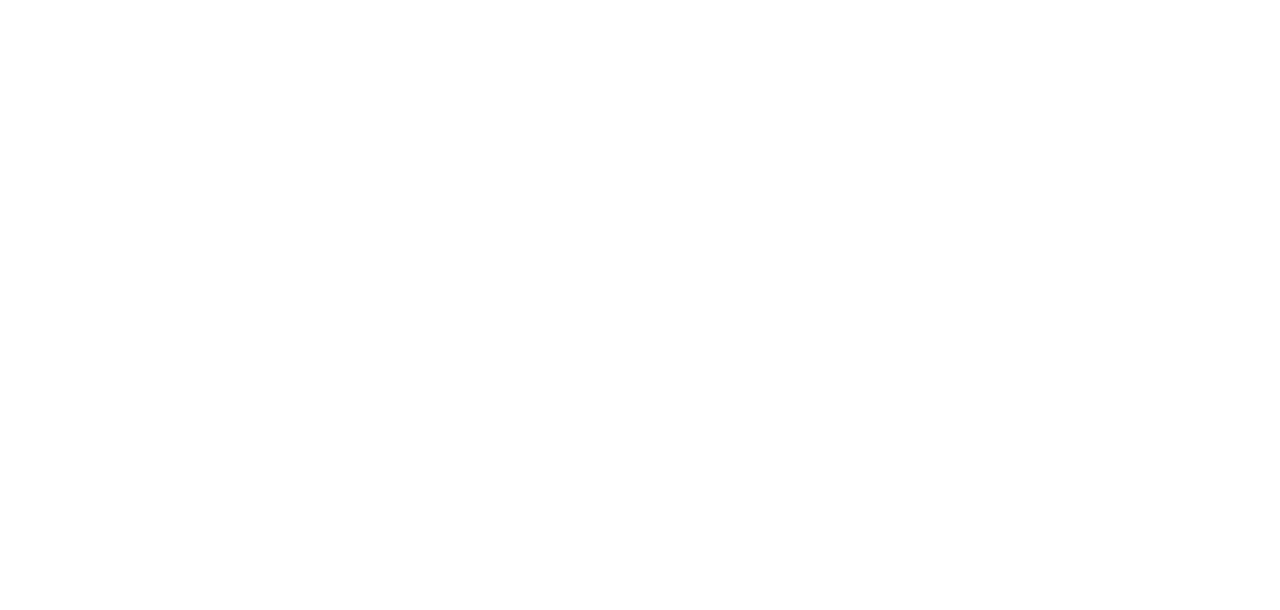
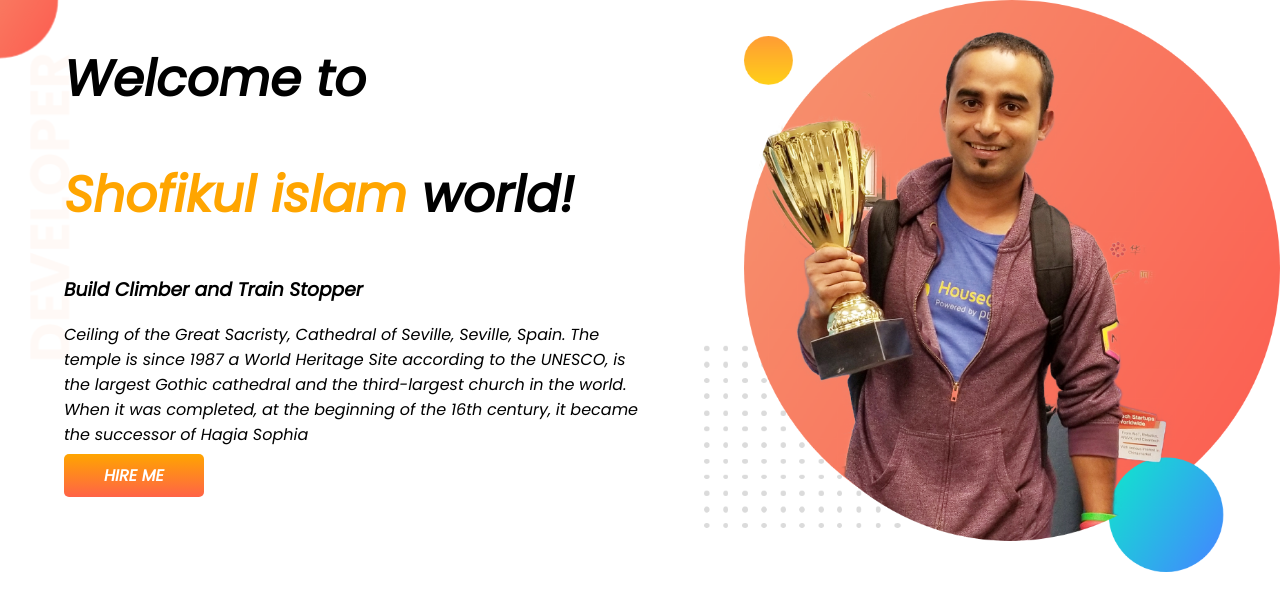
Before and after one commit to SojibMir/Developer-protfolio, a plain HTML site: page index.html in a window 1280 px wide. Drawn offline with Linux system fonts and the light colour scheme.

Commit message:
top banner add

```diff
--- a/index.html
+++ b/index.html
@@ -1,13 +1,39 @@
 <!DOCTYPE html>
 <html lang="en">
+
 <head>
     <meta charset="UTF-8">
     <meta http-equiv="X-UA-Compatible" content="IE=edge">
     <meta name="viewport" content="width=device-width, initial-scale=1.0">
     <title>Sojib protfolio</title>
+    <link rel="preconnect" href="https://fonts.googleapis.com">
+    <link rel="preconnect" href="https://fonts.gstatic.com" crossorigin>
+    <link href="https://fonts.googleapis.com/css2?family=Poppins:ital@1&display=swap" rel="stylesheet">
     <link rel="stylesheet" href="style.css">
 </head>
+
 <body>
+    <section class="top-banner">
+        <div class="half-width">
+            <h1>Welcome to</h1>
+            <h1><span class="orange-color">Shofikul islam </span> world!</h1>
+            <h3>Build Climber and Train Stopper</h3>
+            <p>
+                Ceiling of the Great Sacristy, Cathedral of Seville, Seville, Spain. The temple is since 1987 a World
+                Heritage Site according to the UNESCO, is the largest Gothic cathedral and the third-largest church in
+                the
+                world. When it was completed, at the beginning of the 16th century, it became the successor of Hagia
+                Sophia
+            </p>
+            <a class="link-button" target="blank"
+                href="https://www.linkedin.com/in/shofekul-islam-sojib-772669212/">HIRE ME</a>
+        </div>
+        <div class="half-width">
+            <img src="images/jhankar.png" alt="">
+        </div>
+    </section>
+
 
 </body>
+
 </html>
--- a/style.css
+++ b/style.css
@@ -0,0 +1,38 @@
+body{
+    font-family: 'Poppins', sans-serif;
+    margin: 0;
+}
+
+h1{
+    font-size: 50px;
+}
+.orange-color{
+    color:orange;
+}
+
+section{
+    display: flex;
+}
+
+.half-width{
+    width: 50%;
+    padding-left: 5%;
+}
+
+.half-width img{
+    width: 100%;
+}
+
+.link-button{
+    text-decoration: none;
+    background-image: linear-gradient(orange,tomato);
+    padding: 10px 40px;
+    color: white;
+    font-weight: 700;
+    border-radius: 5px;
+}
+.top-banner{
+    background-image: url(images/top-banner.png);
+    background-repeat: no-repeat;
+
+}
```
Also changed, not shown: images/dream-bg.png (added), images/exp-bg.png (added), images/jhankar.png (added), images/jhankar2.png (added), images/my-bg.png (added), images/my-bg2.png (added), images/top-banner.png (added).
